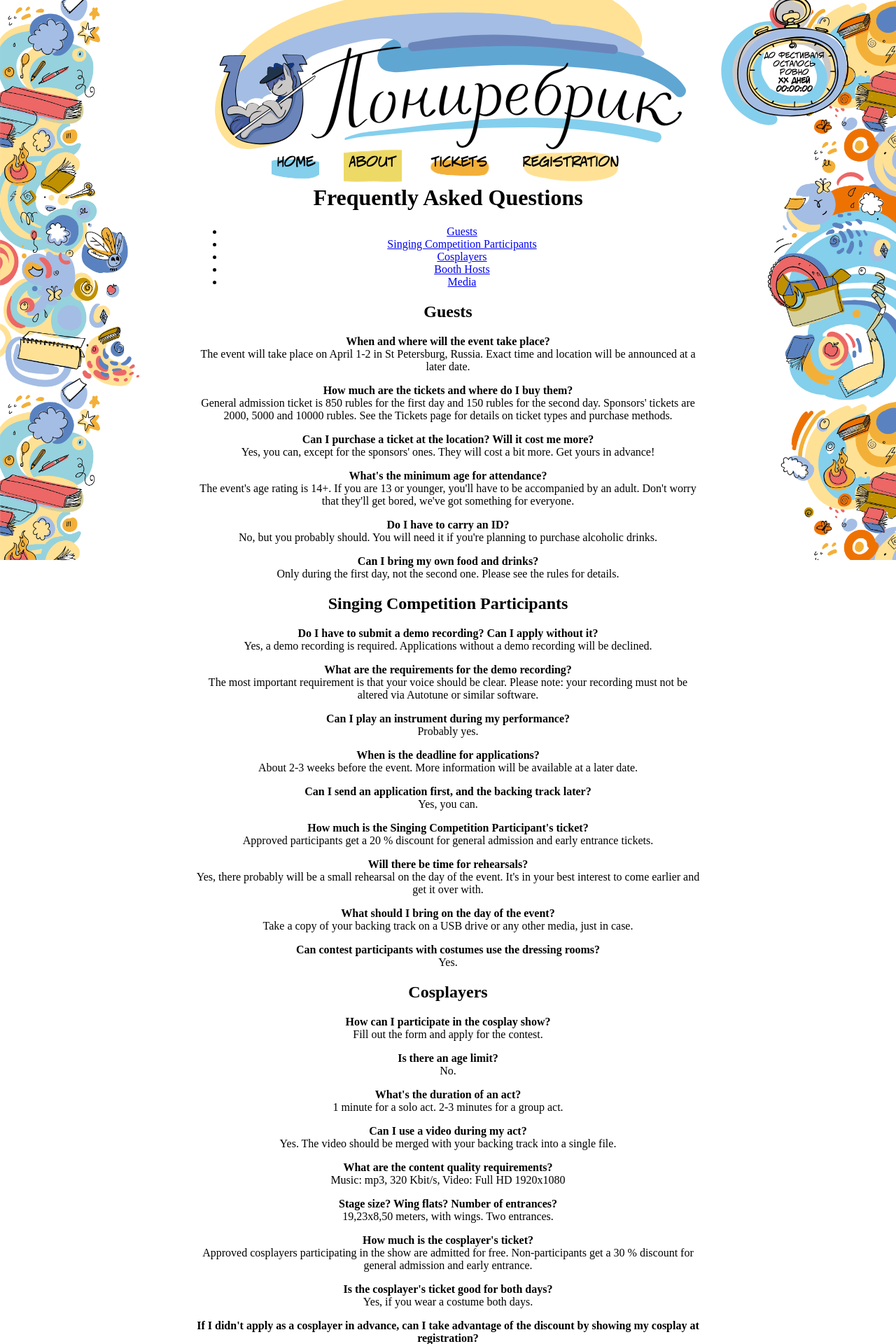
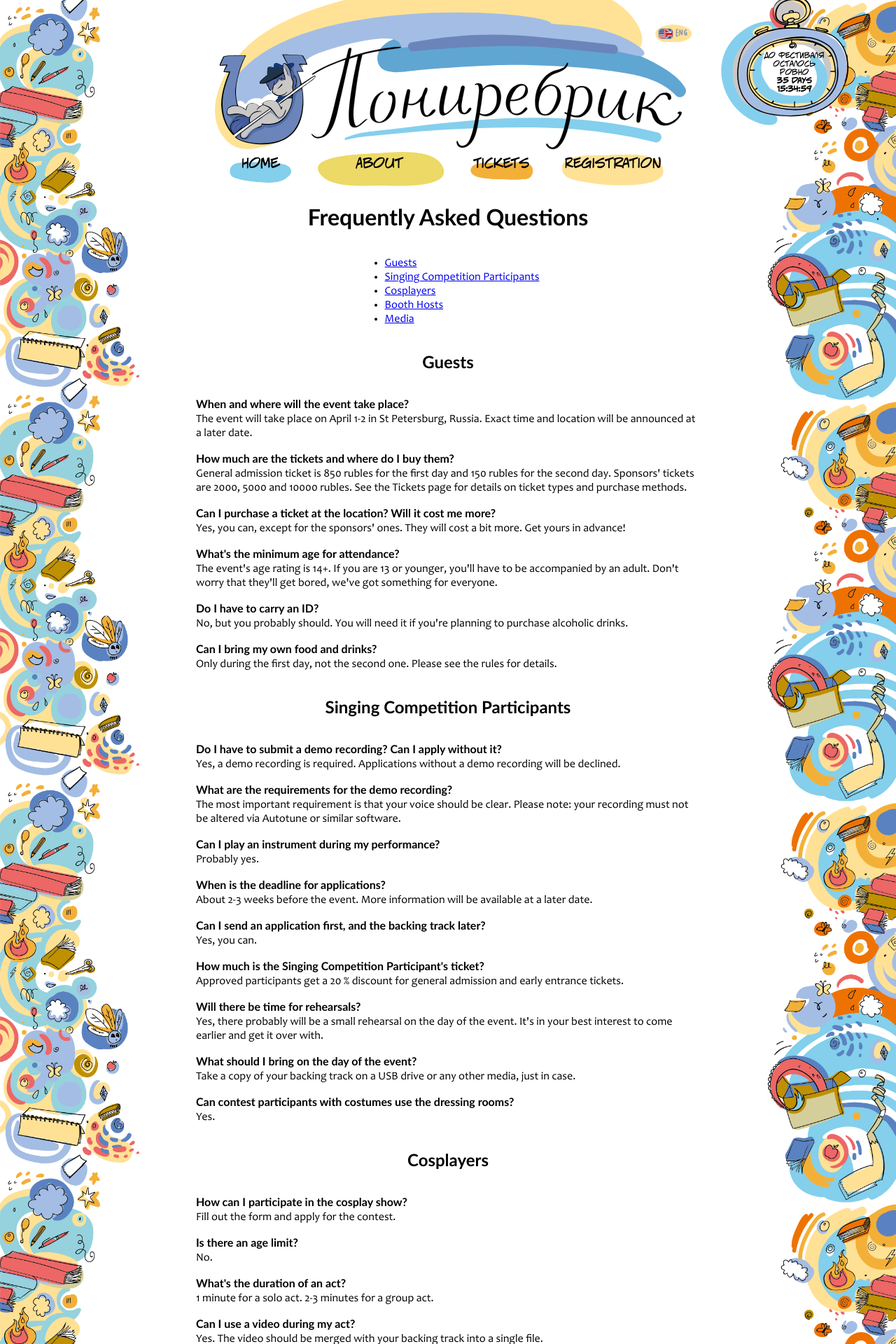
Before and after one commit to NeatSketch/ponirebrik17, a PHP site: page /faq.php in a window 1280 px wide. Shown: the top 1920 px of the page at 70% size. Run offline with PHP 8.4, Linux system fonts and the light colour scheme.

Commit message:
Almost finished the redesigned site, fixed styles

```diff
--- a/base_template.php
+++ b/base_template.php
@@ -202,16 +202,30 @@
 		<meta name="msapplication-TileImage" content="/res/ms-icon-144x144.png" />
 		<meta name="theme-color" content="#1a3c70" />
 		<title><?php echo $head_title; ?></title>
-		<!--<script type="text/javascript" src="//vk.com/js/api/openapi.js?120"></script>-->
 	</head>
 	<body>
 		<div id="background-left"></div>
         <div id="background-right"></div>
         <div id="page-content">
-            <img id="logo" src="./img/Pony_top.svg" alt="Лого" />
+			<div id="lang-switch">
+				<?php
+					if (isset($force_lang_code)) {
+						$redir_document_name = 'index';
+					} else {
+						$redir_document_name = $document_name;
+					}
+				?>
+				<a href="select-language.php?redir=<?php echo $redir_document_name; ?>"><img src="./img/buttons/Pony_language_button_<?php echo $lang_code; ?>.png" alt="Select your language" /></a>
+				<div>
+					<?php if ($lang_code != 'ru') { ?><a href="select-language.php?lang=ru&redir=<?php echo $redir_document_name; ?>"><img src="./img/buttons/Pony_language_button_ru.png" /></a><?php } ?>
+					<?php if ($lang_code != 'en') { ?><a href="select-language.php?lang=en&redir=<?php echo $redir_document_name; ?>"><img src="./img/buttons/Pony_language_button_en.png" /></a><?php } ?>
+					<?php if ($lang_code != 'cs') { ?><a href="select-language.php?lang=cs&redir=<?php echo $redir_document_name; ?>"><img src="./img/buttons/Pony_language_button_cs.png" /></a><?php } ?>
+				</div>
+			</div>
+            <a href="/"><img id="logo" src="./img/Pony_top.svg" alt="Лого" /></a>
             <div id="menu">
 				<div id="menu-1">
-					<a href="index.php"><?php echo $localized_strings[$lang_code]['main-page']; ?></a>
+					<a href="/"><?php echo $localized_strings[$lang_code]['main-page']; ?></a>
 				</div>
 				<div id="menu-2">
 					<a href="about.php"><?php echo $localized_strings[$lang_code]['about']; ?></a>
@@ -231,7 +245,7 @@
 				</div>
 				<div id="menu-4">
 					<a href="reg.php"><?php echo $localized_strings[$lang_code]['reg']; ?></a>
-					<div>
+					<div<?php if ($lang_code == 'ru') echo " class=\"five-items\""; ?>>
 						<a href="stands-reg.php"><?php echo $localized_strings[$lang_code]['stands']; ?></a>
 						<a href="cosplay-reg.php"><?php echo $localized_strings[$lang_code]['cosplay']; ?></a>
 						<a href="singing-contest-reg.php"><?php echo $localized_strings[$lang_code]['singing-contest']; ?></a>
@@ -310,6 +324,48 @@
 				<span id="timer-value-2">00:00:00</span>
 			</div>
 		</div>
+		<script>
+			function formatDays(days, langCode) {
+				switch (langCode) {
+					case 'ru':
+						if ((days % 10 == 1) && (days % 100 != 11))
+							return days + ' день';
+						if ((days % 100 < 12) && (days % 100 > 14) && (days % 10 >= 2) && (days % 10 <= 4))
+							return days + ' дня';
+						return days + ' дней';
+					case 'en':
+						return days + ' ' + (days != 1 ? 'days' : 'day');
+					case 'cs':
+						if (days == 1)
+							return days + ' den';
+						if ((days >= 2) && (days <= 4))
+							return days + ' dny';
+						return days + ' dní';
+				}
+			}
+			var targetTime = 1491039000000; // Apr 01 2017 12:30 (MSK)
+			if (!Date.now) {
+				Date.now = function() { return new Date().getTime(); }
+			}
+			document.getElementById("timer").className = "active-timer";
+			var timerVal1 = document.getElementById("timer-value-1");
+			var timerVal2 = document.getElementById("timer-value-2");
+			var updateTimer = function () {
+				var remainingTime = targetTime - Date.now();
+				var time = new Date(remainingTime);
+				var days = Math.ceil(remainingTime / (1000 * 60 * 60 * 24));
+				timerVal1.innerText =
+					formatDays(days, '<?php echo $lang_code; ?>');
+				timerVal2.innerText =
+					time.getUTCHours()
+					+ ':' +
+					("0" + time.getUTCMinutes()).substr(-2)
+					+ ':' +
+					("0" + time.getUTCSeconds()).substr(-2);
+			}
+			updateTimer();
+			setInterval(updateTimer, 1000);
+		</script>
 	</body>
 </html>
 <?php
--- a/css/stylesheet2.css
+++ b/css/stylesheet2.css
@@ -2,8 +2,19 @@
     font-family: jeff;
     src: url('../res/v_CCJeffCampbell.ttf');
 }
+@font-face {
+    font-family: candara;
+    src: url('../res/Candara.ttf');
+}
+html {
+    height: 100%;
+}
 body {
     margin: 0;
+    position: relative;
+    min-height: 100%;
+    font-family: candara;
+    font-size: 12pt;
 }
 #background-left {
     position: absolute;
@@ -42,8 +53,42 @@ body {
     background-color: rgba(255, 255, 255, 0.7);
     box-shadow: 0 0 16pt 16pt rgba(255, 255, 255, 0.7);
 }
+#lang-switch {
+    position: absolute;
+    top: 10pt;
+    right: 20pt;
+    background-image: url('../img/buttons/Pony_language_bg.png');
+    background-repeat: no-repeat;
+    background-size: 100% auto;
+    width: 45pt;
+    height: 20pt;
+    z-index: 20;
+}
+#lang-switch img {
+    width: 45pt;
+}
+#lang-switch > div {
+    display: none;
+    position: absolute;
+    top: 22pt;
+    left: 0;
+}
+#lang-switch > div > a {
+    display: block;
+    width: 45pt;
+    background-repeat: no-repeat;
+    background-size: 100% auto;
+}
+#lang-switch > div > a > img {
+    margin-top: -2pt;
+    margin-bottom: -2pt;
+}
+#lang-switch > div > a:hover {
+    background-image: url('../img/buttons/Pony_language_bg2.png');
+}
 #logo {
     max-width: 510pt;
+    margin-top: 10pt;
 }
 #timer {
     display: none;
@@ -71,34 +116,42 @@ body {
 #timer-value-1, #timer-value-2 {
     font-weight: bold;
 }
+#menu {
+    display: inline-block;
+    font-family: jeff;
+    font-size: 14pt;
+}
 @media (min-width: 280pt) {
     #logo {
         margin-top: -15pt;
     }
 }
 @media (min-width: 540pt) {
+    #lang-switch {
+        top: 25pt;
+    }
     #logo {
         margin-top: -24pt;
     }
+    #menu {
+        margin-top: -14pt;
+    }
 }
 @media (min-width: 780pt) {
-    #timer {
+    #timer.active-timer {
         display: block;
     }
 }
 @media (min-width: 860pt) {
-    #timer {
+    #timer.active-timer {
         right: 5%;
     }
-}
-#menu {
-    display: inline-block;
-    font-family: jeff;
-    font-size: 14pt;
 }
 #menu > div {
     display: inline-block;
     position: relative;
+    margin-top: 14pt;
+    margin-bottom: 14pt;
 }
 #menu > div > div {
     text-align: left;
@@ -119,6 +172,8 @@ body {
     color: #000;
 }
 #menu > div > a {
+    display: inline-block;
+    height: 20pt;
     position: relative;
     color: #000;
     text-decoration: none;
@@ -129,6 +184,8 @@ body {
     margin-right: 10pt;
     padding-top: 19pt;
     padding-bottom: 25pt;
+    margin-top: -19pt;
+    margin-bottom: -25pt;
     padding-left: 6pt;
     padding-right: 6pt;
 }
@@ -144,9 +201,11 @@ body {
 }
 #menu-1 > a {
     background-image: url('../img/buttons/menu_pony_01.png');
+    min-width: 54pt;
 }
 #menu-2 > a {
     background-image: url('../img/buttons/menu_pony_02.png');
+    min-width: 126pt;
     z-index: 9;
 }
 #menu-3 > a {
@@ -155,6 +214,7 @@ body {
 }
 #menu-4 > a {
     background-image: url('../img/buttons/menu_pony_04.png');
+    min-width: 97pt;
 }
 #menu-1:hover > a {
     background-image: url('../img/buttons/menu_pony_01_hover.png');
@@ -167,6 +227,10 @@ body {
 }
 #menu-4:hover > a {
     background-image: url('../img/buttons/menu_pony_04_hover.png');
+}
+@media (min-width: 680pt) {
+    #lang-switch:hover > div {
+        display: block;
     }
     #menu-2:hover > div {
         display: block;
@@ -183,7 +247,7 @@ body {
         background-image: url('../img/menu/menu-22.png');
         background-repeat: no-repeat;
         background-size: 100% auto;
-    top: 14pt;
+        top: 15pt;
         left: 0pt;
         width: 222pt;
         padding-top: 6pt;
@@ -197,9 +261,43 @@ body {
         background-repeat: no-repeat;
         background-size: 100% auto;
         top: 18pt;
-    left: -2зеpt;
-    width: 200pt;
+        left: -2pt;
+        width: 180pt;
         padding-top: 6pt;
         padding-left: 8pt;
         padding-bottom: 24pt;
     }
+    #menu-4:hover > div.five-items {
+        width: 220pt;
+    }
+}
+.faq-section {
+	display: inline-block;
+	text-align: left;
+}
+#links {
+	display: inline-block;
+	text-align: left;
+}
+#lang-links {
+	display: inline-block;
+	text-align: left;
+}
+#lang-links ul {
+	padding-left: 10pt;
+}
+#lang-links li {
+	padding-top: 2pt;
+	padding-bottom: 2pt;
+}
+#lang-links a {
+	text-decoration: none;
+}
+#lang-links a span {
+	text-decoration: underline;
+}
+.lang-select-flag {
+	height: 10pt;
+	box-shadow: 0 0 5pt 0 rgba(0,0,0,0.4);
+    vertical-align: middle;
+}
```
Also changed, not shown: img/buttons/Pony_language_bg.png (added), img/buttons/Pony_language_bg2.png (added), img/buttons/Pony_language_button_cs.png (added), img/buttons/Pony_language_button_en.png (added), img/buttons/Pony_language_button_ru.png (added), img/buttons/menu_pony_04_hover.png (added), res/Candara.ttf (added). Lines whose indentation alone changed are shown as unchanged.
